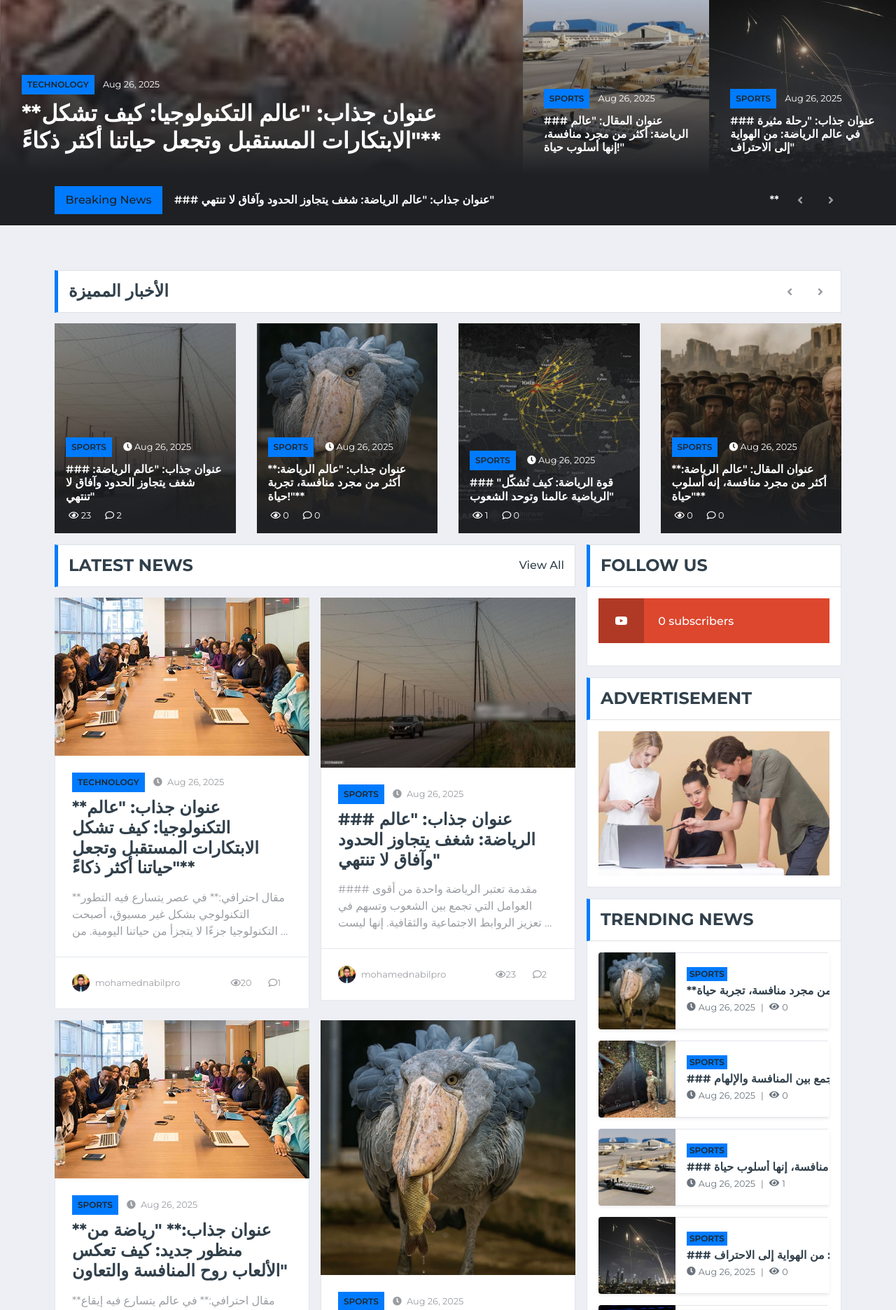
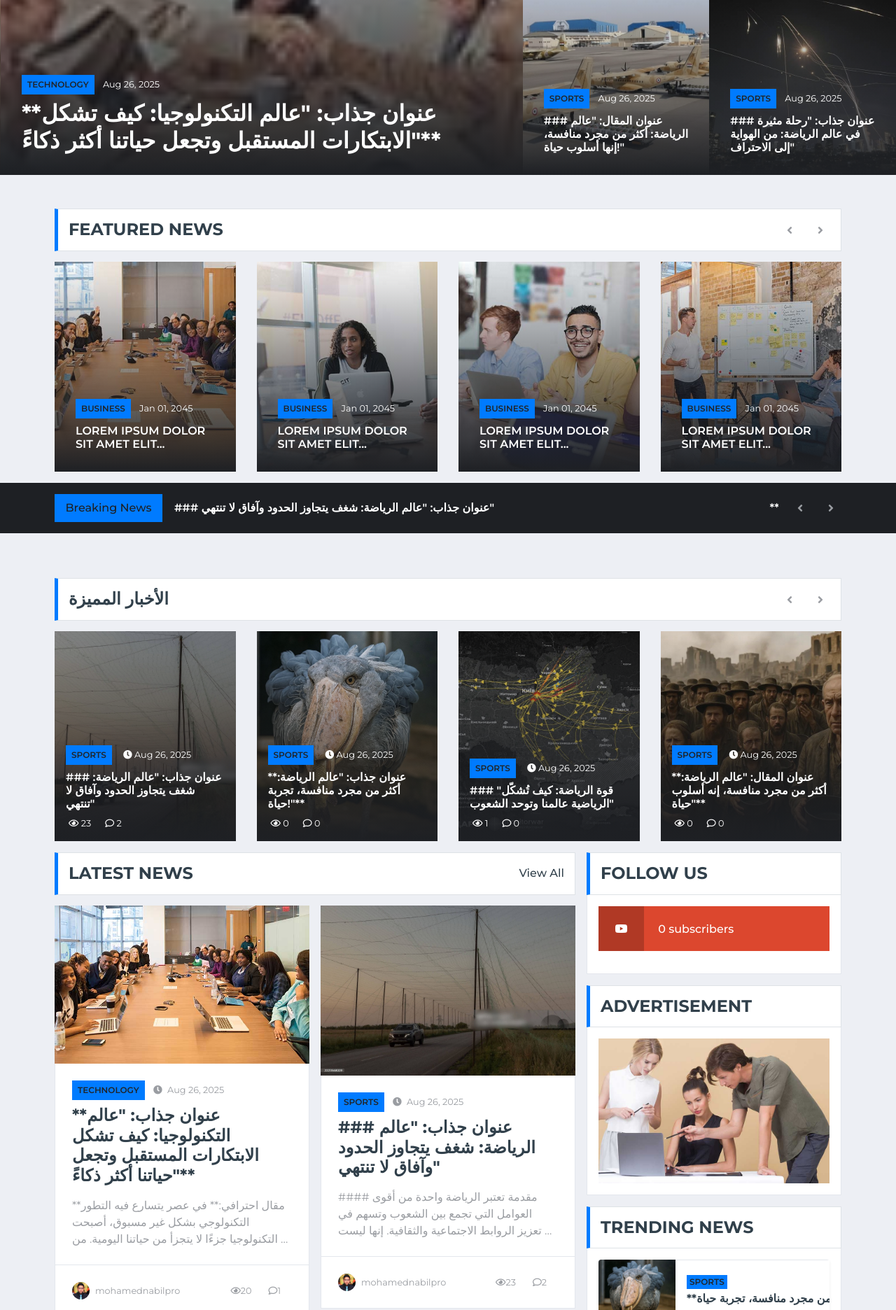
Before and after one commit to mohamedN2018/wordpulsenews, a Django app: page /en/ in a window 1280 px wide. Shown: the part 471-2343 px from the top of the page at 70% size. Run offline with Django 5.2, Linux system fonts and the light colour scheme; data comes from the database, SQL or seed files in the repository; data that the repository does not hold is empty; some libraries are stand-ins or nearby versions.

Commit message:
test tow home

```diff
--- a/main_core/templates/home.html
+++ b/main_core/templates/home.html
@@ -337,6 +337,80 @@
     </div>
     <!-- Main News Slider End -->
 
+
+
+
+    <!-- Featured News Slider Start -->
+    <div class="container-fluid pt-5 mb-3">
+        <div class="container">
+            <div class="section-title">
+                <h4 class="m-0 text-uppercase font-weight-bold">Featured News</h4>
+            </div>
+            <div class="owl-carousel news-carousel carousel-item-4 position-relative">
+                <div class="position-relative overflow-hidden" style="height: 300px;">
+                    <img class="img-fluid h-100" src="img/news-700x435-1.jpg" style="object-fit: cover;">
+                    <div class="overlay">
+                        <div class="mb-2">
+                            <a class="badge badge-primary text-uppercase font-weight-semi-bold p-2 mr-2"
+                                href="">Business</a>
+                            <a class="text-white" href=""><small>Jan 01, 2045</small></a>
+                        </div>
+                        <a class="h6 m-0 text-white text-uppercase font-weight-semi-bold" href="">Lorem ipsum dolor sit amet elit...</a>
+                    </div>
+                </div>
+                <div class="position-relative overflow-hidden" style="height: 300px;">
+                    <img class="img-fluid h-100" src="img/news-700x435-2.jpg" style="object-fit: cover;">
+                    <div class="overlay">
+                        <div class="mb-2">
+                            <a class="badge badge-primary text-uppercase font-weight-semi-bold p-2 mr-2"
+                                href="">Business</a>
+                            <a class="text-white" href=""><small>Jan 01, 2045</small></a>
+                        </div>
+                        <a class="h6 m-0 text-white text-uppercase font-weight-semi-bold" href="">Lorem ipsum dolor sit amet elit...</a>
+                    </div>
+                </div>
+                <div class="position-relative overflow-hidden" style="height: 300px;">
+                    <img class="img-fluid h-100" src="img/news-700x435-3.jpg" style="object-fit: cover;">
+                    <div class="overlay">
+                        <div class="mb-2">
+                            <a class="badge badge-primary text-uppercase font-weight-semi-bold p-2 mr-2"
+                                href="">Business</a>
+                            <a class="text-white" href=""><small>Jan 01, 2045</small></a>
+                        </div>
+                        <a class="h6 m-0 text-white text-uppercase font-weight-semi-bold" href="">Lorem ipsum dolor sit amet elit...</a>
+                    </div>
+                </div>
+                <div class="position-relative overflow-hidden" style="height: 300px;">
+                    <img class="img-fluid h-100" src="img/news-700x435-4.jpg" style="object-fit: cover;">
+                    <div class="overlay">
+                        <div class="mb-2">
+                            <a class="badge badge-primary text-uppercase font-weight-semi-bold p-2 mr-2"
+                                href="">Business</a>
+                            <a class="text-white" href=""><small>Jan 01, 2045</small></a>
+                        </div>
+                        <a class="h6 m-0 text-white text-uppercase font-weight-semi-bold" href="">Lorem ipsum dolor sit amet elit...</a>
+                    </div>
+                </div>
+                <div class="position-relative overflow-hidden" style="height: 300px;">
+                    <img class="img-fluid h-100" src="img/news-700x435-5.jpg" style="object-fit: cover;">
+                    <div class="overlay">
+                        <div class="mb-2">
+                            <a class="badge badge-primary text-uppercase font-weight-semi-bold p-2 mr-2"
+                                href="">Business</a>
+                            <a class="text-white" href=""><small>Jan 01, 2045</small></a>
+                        </div>
+                        <a class="h6 m-0 text-white text-uppercase font-weight-semi-bold" href="">Lorem ipsum dolor sit amet elit...</a>
+                    </div>
+                </div>
+            </div>
+        </div>
+    </div>
+    <!-- Featured News Slider End -->
+
+
+
+
+
     <!-- Breaking News Start -->
     <div class="container-fluid bg-dark py-3 mb-3">
         <div class="container">
```
